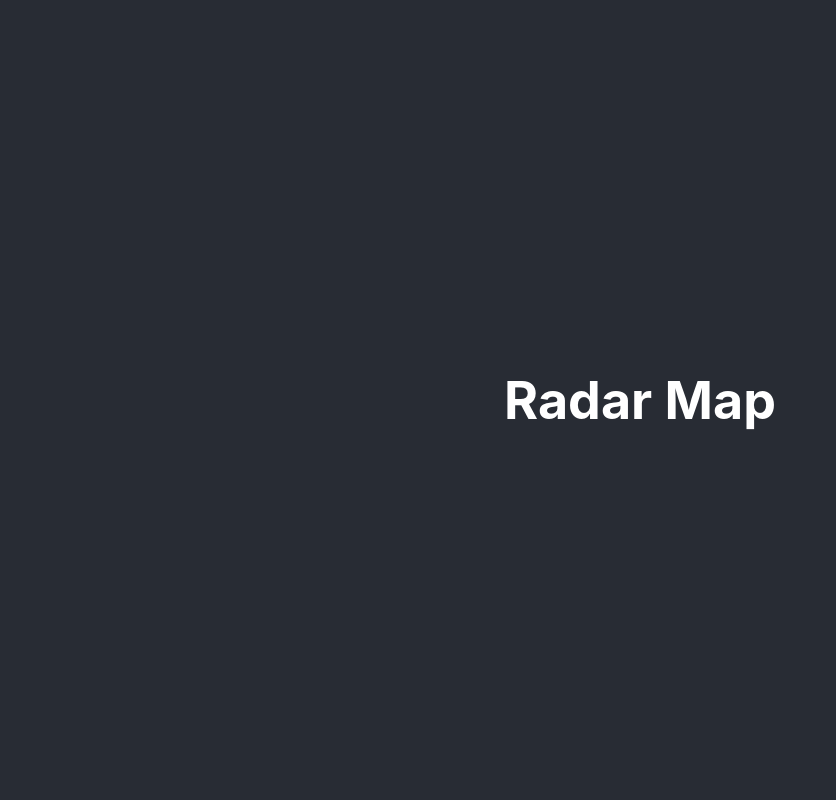
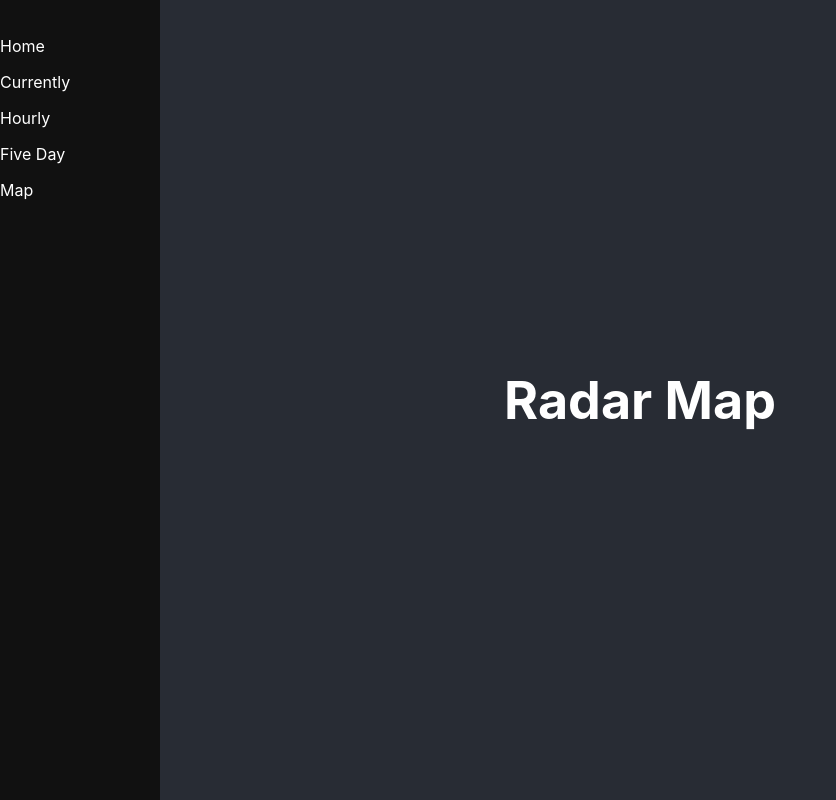
Before and after one commit to omgitsgod/feelslike-forecast, a React (Create React App) app: page /map in a window 1280 px wide. Shown: the whole page, without its empty margins (0-836 px from the left). Built offline with nearby package versions, Linux system fonts and the light colour scheme.

Commit message:
Add fixed sidebar

```diff
--- a/src/App.css
+++ b/src/App.css
@@ -6,6 +6,18 @@
   animation: App-logo-spin infinite 20s linear;
   height: 40vmin;
   pointer-events: none;
+}
+
+.sidenav {
+  height: 100%;
+  width: 160px;
+  position: fixed;
+  z-index: 1;
+  top: 0;
+  left: 0;
+  background-color: #111;
+  overflow-x: hidden;
+  padding-top: 20px;
 }
 
 .Section-header {
--- a/src/App.js
+++ b/src/App.js
@@ -2,6 +2,7 @@ import React, {useState} from 'react';
 import './App.css';
 import { Route  } from 'react-router-dom'
 import Home from './Home'
+import Sidebar from './Sidebar'
 import Currently from './Currently'
 import FiveDay from './FiveDay'
 import Hourly from './Hourly'
@@ -12,6 +13,7 @@ function App() {
 
   return (
     <div>
+    <Sidebar />
     <Route exact path="/" component={Home} />
     <Route exact path="/currently" component={Currently} />
     <Route exact path="/fiveday" component={FiveDay} />
--- a/src/Home.js
+++ b/src/Home.js
@@ -18,10 +18,7 @@ function Home() {
           spin
         />
         <h1> Welcome! </h1>
-        <Link to='/currently' style={{ textDecoration: 'none', color: 'white'}}><p>Currently</p></Link>
-        <Link to='/hourly' style={{ textDecoration: 'none', color: 'white'}}><p>Hourly</p></Link>
-        <Link to='/fiveday' style={{ textDecoration: 'none', color: 'white'}}><p>Five Day</p></Link>
-        <Link to='/map' style={{ textDecoration: 'none', color: 'white'}}><p>Map</p></Link>
+
       </header>
     </div>
 
--- /dev/null
+++ b/src/Sidebar.js
@@ -0,0 +1,23 @@
+import React, {useState} from 'react';
+import { Link } from 'react-router-dom'
+import './App.css';
+import Icon from '@mdi/react'
+import {mdiWeatherHurricane} from '@mdi/js'
+
+function Map() {
+
+  return (
+
+    <div class="sidenav">
+      <Link to='/' style={{ textDecoration: 'none', color: 'white'}}><p>Home</p></Link>
+      <Link to='/currently' style={{ textDecoration: 'none', color: 'white'}}><p>Currently</p></Link>
+      <Link to='/hourly' style={{ textDecoration: 'none', color: 'white'}}><p>Hourly</p></Link>
+      <Link to='/fiveday' style={{ textDecoration: 'none', color: 'white'}}><p>Five Day</p></Link>
+      <Link to='/map' style={{ textDecoration: 'none', color: 'white'}}><p>Map</p></Link>
+
+    </div>
+  )
+
+}
+
+export default Map;
```
